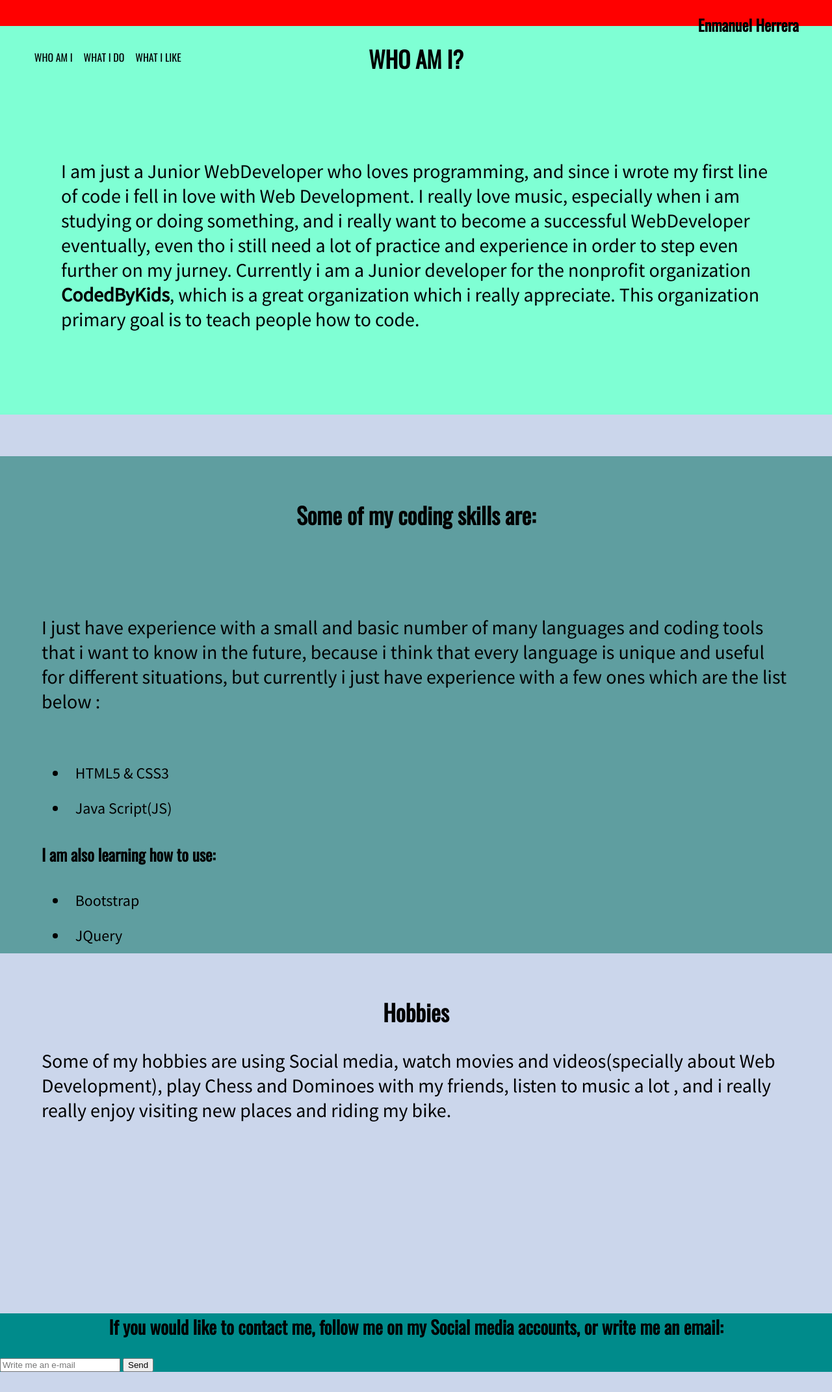
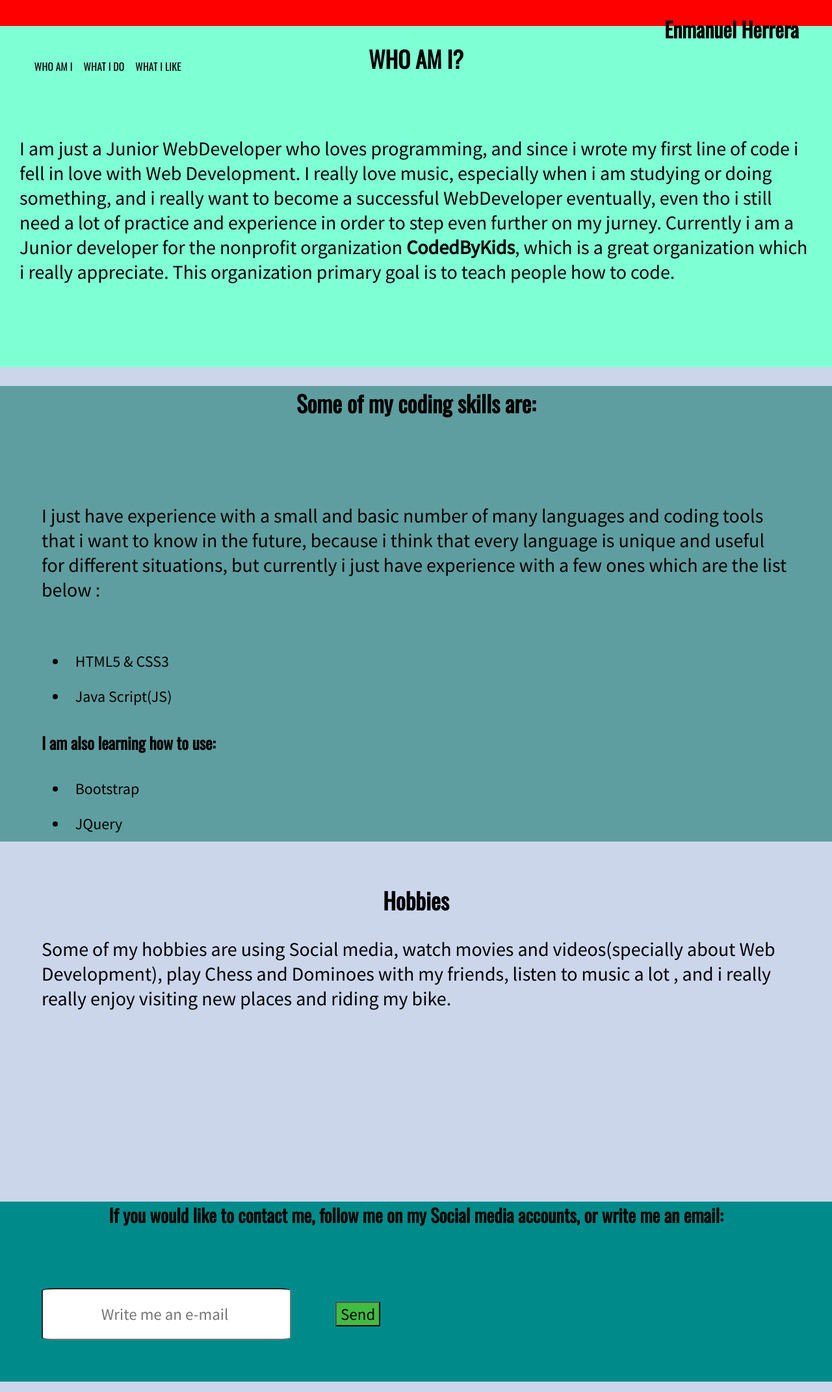
Before and after one commit to EnmAnueL7884/EnmanuelHerrera, a plain HTML site: page index.html in a window 1280 px wide. Shown: the whole page at 65% size. Before the commit the page ends 2111 px from the top, so only its background shows below. Drawn offline with nearby package versions, Linux system fonts and the light colour scheme.

Commit message:
More changes added
Some changes were added

```diff
--- a/index.html
+++ b/index.html
@@ -7,7 +7,7 @@
     <link href="https://fonts.googleapis.com/css?family=Oswald|Source+Sans+Pro&display=swap" rel="stylesheet">
 
     <!--- navbar --->
-    <nav class = "nav">
+    <div id="nav">
     <h1>Enmanuel Herrera</h1>
     <ul>
         <a href="#who"><li>WHO AM I</li></a>
@@ -15,7 +15,7 @@
           <a href="#hobbies"><li>WHAT I LIKE </li></a>
 
     </ul>
-    </nav>
+</div>
    </head>
   <main>
     <body>
@@ -53,9 +53,12 @@
 </section>
 </body>
 </main>
-    <footer id="footer">
+    <footer class="footer">
         <h3>If you would like to contact me, follow me on my Social media accounts, or write me an email:</h3>
- <input type="text" placeholder="Write me an e-mail " required >
- <button type="submit" id="submit">Send</button>
-    </footer>
+    <form>
+
+        <input type="text" placeholder="Write me an e-mail " class="texto" required >
+ <button type="submit" class="submit">Send</button>
+    </form>
+</footer>
 </html>
--- a/style.css
+++ b/style.css
@@ -6,33 +6,30 @@ body{
 
 /* body */
 
-.nav {
+#nav {
     background-color:red;
     position:fixed;
-
     width:100%;
     height:5%;
 }
-.nav ul{
+#nav ul{
     text-align:left;
     display: inline;
     text-decoration: none;
 }
 
-.nav ul li{
+#nav ul li{
     color:black;
     display: inline-block;
     font-family: 'Oswald', sans-serif;
     padding-left:1%;
 }
-.nav ul li:hover {
+#nav ul li:hover {
     color:red;
 }
-.nav h1{
+#nav h1{
     margin-right:4%;
     text-align:right;
-    position: relative;
-    top:0;
     font-family: 'Oswald', sans-serif;
 }
 
@@ -55,7 +52,7 @@ body{
     padding-left:30px;
     padding-right:30px;
     font-family: 'Source Sans Pro', sans-serif;
-    margin:5%;
+    margin:0%;
 
 }
 
@@ -65,7 +62,7 @@ background-color: cadetblue;
 
 .skill h2{
     text-align: center;
-    padding:5%;
+    padding-bottom:5%;
     font-size:35px;
     font-family: 'Oswald', sans-serif;
 }
@@ -122,12 +119,28 @@ margin-left:5%;
     font-size: 30px;
     font-family: 'Source Sans Pro', sans-serif;
 }
-#footer{
+.footer{
     background-color: darkcyan;
 }
 
-#footer h3{
+.footer h3{
     text-align: center;
     font-size:28px;
     font-family: 'Oswald', sans-serif;
 }
+
+.texto{
+    font-size: 25px;
+    text-align: center;
+    font-family: 'Source Sans Pro', sans-serif;
+    border-radius: 5%;
+    height: 10%;
+    width: 30%;
+    margin:5%;
+}
+
+.submit{
+    font-size:25px;
+    font-family:'Source Sans Pro', sans-serif;
+    background-color:rgb(64, 189, 64);
+}
```
